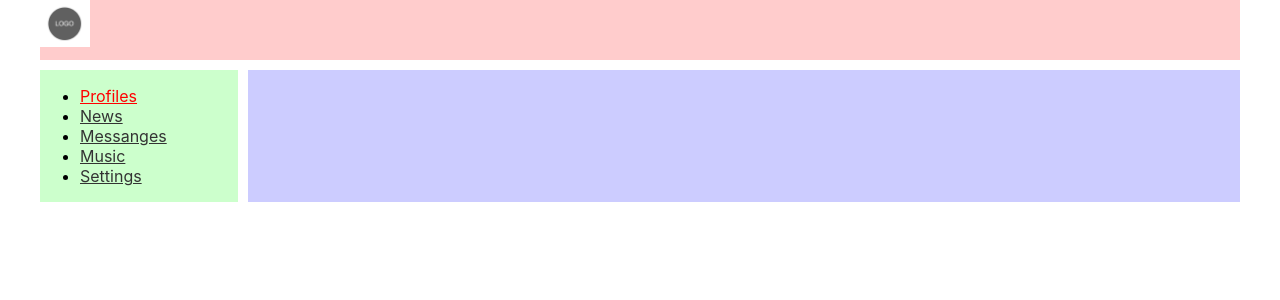
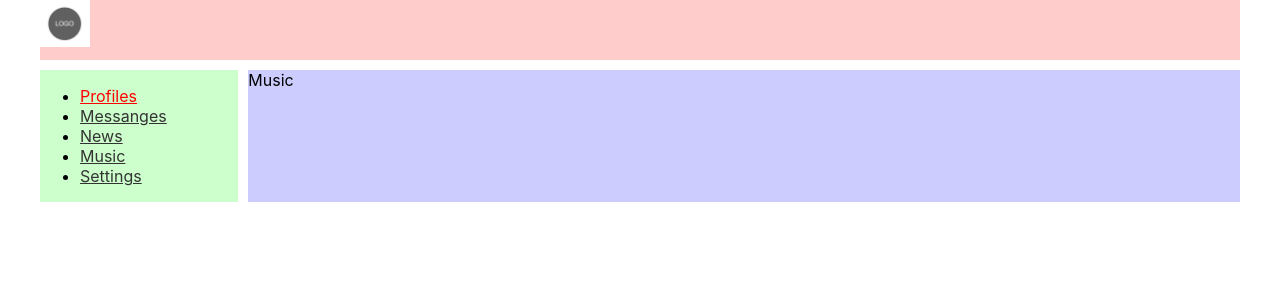
Before and after one commit to 7654567/samurai-way, a React (Create React App) app: page /music in a window 1280 px wide. Shown: the top 300 px of the page. Built offline with nearby package versions, Linux system fonts and the light colour scheme.

Commit message:
20 homework

```diff
--- a/src/App.tsx
+++ b/src/App.tsx
@@ -5,6 +5,9 @@
 import {Profile} from "./components/Profile/Profile";
 import {Dialogs} from "./components/Dialogs/Dialogs";
 import {BrowserRouter, Route} from "react-router-dom";
+import {Settings} from "./components/Settings/Settings";
+import {News} from "./components/News/News";
+import {Music} from "./components/Music/Music";
 
 function App() {
 	return (
@@ -15,6 +18,9 @@
 				<div className="content">
 					<Route path={"/dialog"} component={Dialogs}/>
 					<Route path={"/profile"} component={Profile}/>
+					<Route path={"/news"} component={News}/>
+					<Route path={"/music"} component={Music}/>
+					<Route path={"/settings"} component={Settings}/>
 				</div>
 			</div>
 		</BrowserRouter>
--- /dev/null
+++ b/src/components/Music/Music.module.css
@@ -0,0 +1,3 @@
+.img {
+	width: 100%;
+}
--- /dev/null
+++ b/src/components/Music/Music.tsx
@@ -0,0 +1,10 @@
+import React from 'react';
+// import s from './Music.module.css';
+
+export const Music = () => {
+	return (
+		<>
+			Music
+		</>
+	);
+};
--- a/src/components/Navbar/Navbar.tsx
+++ b/src/components/Navbar/Navbar.tsx
@@ -10,16 +10,16 @@
 					<NavLink to="/profile" activeClassName={s.active}>Profiles</NavLink>
 				</li>
 				<li className={s.item}>
-					<NavLink to="/dialogs" activeClassName={s.active}>News</NavLink>
-				</li>
-				<li className={s.item}>
 					<NavLink to="/dialog" activeClassName={s.active}>Messanges</NavLink>
 				</li>
 				<li className={s.item}>
-					<NavLink to="/dialogs" activeClassName={s.active}>Music</NavLink>
+					<NavLink to="/news" activeClassName={s.active}>News</NavLink>
 				</li>
 				<li className={s.item}>
-					<NavLink to="/dialogs" activeClassName={s.active}>Settings</NavLink>
+					<NavLink to="/music" activeClassName={s.active}>Music</NavLink>
+				</li>
+				<li className={s.item}>
+					<NavLink to="/settings" activeClassName={s.active}>Settings</NavLink>
 				</li>
 			</ul>
 		</nav>
--- /dev/null
+++ b/src/components/News/News.module.css
@@ -0,0 +1,3 @@
+.img {
+	width: 100%;
+}
--- /dev/null
+++ b/src/components/News/News.tsx
@@ -0,0 +1,10 @@
+import React from 'react';
+// import s from './News.module.css';
+
+export const News = () => {
+	return (
+		<>
+			News
+		</>
+	);
+};
--- /dev/null
+++ b/src/components/Settings/Settings.module.css
@@ -0,0 +1,3 @@
+.img {
+	width: 100%;
+}
--- /dev/null
+++ b/src/components/Settings/Settings.tsx
@@ -0,0 +1,10 @@
+import React from 'react';
+// import s from './Settings.module.css';
+
+export const Settings = () => {
+	return (
+		<>
+			Settings
+		</>
+	);
+};
```
